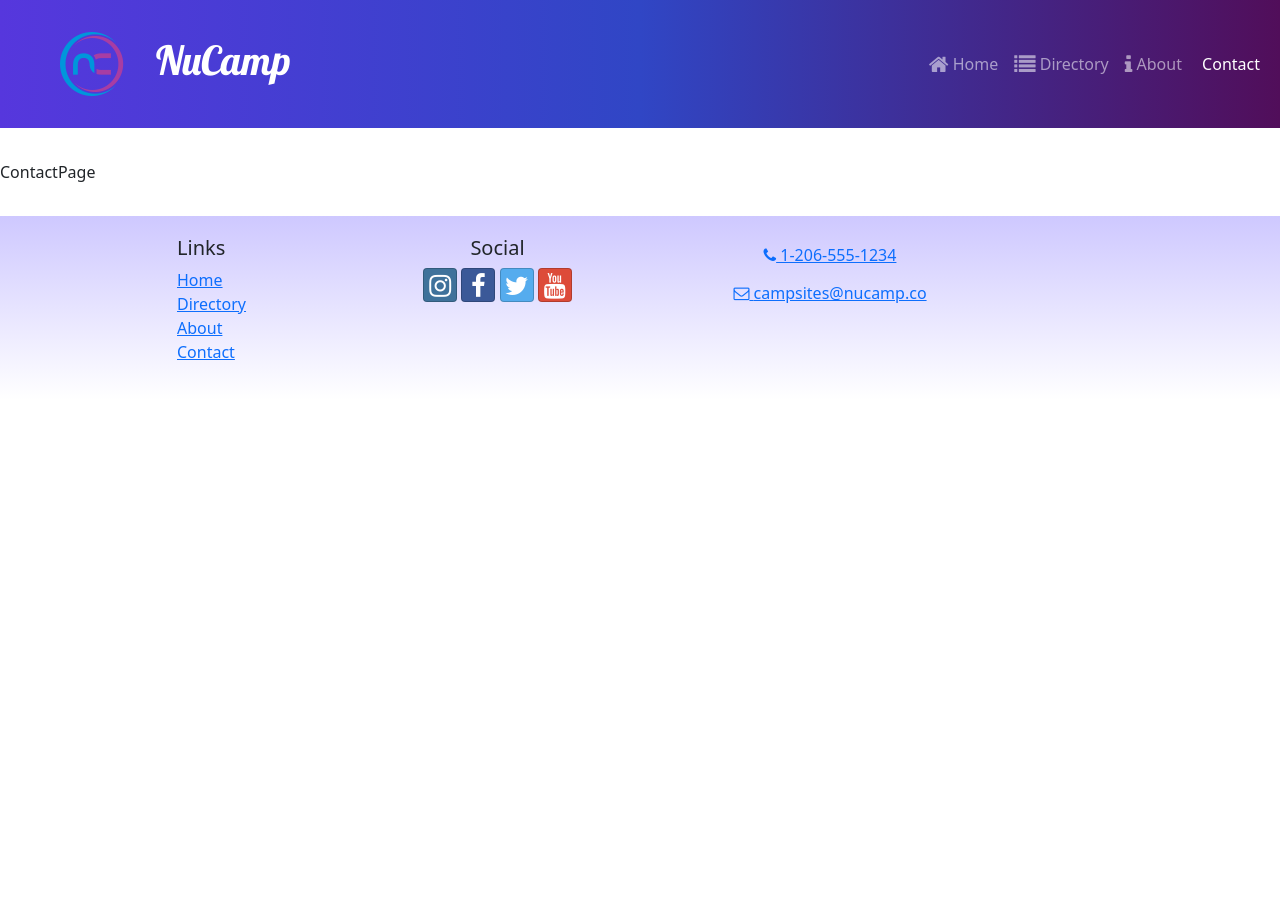
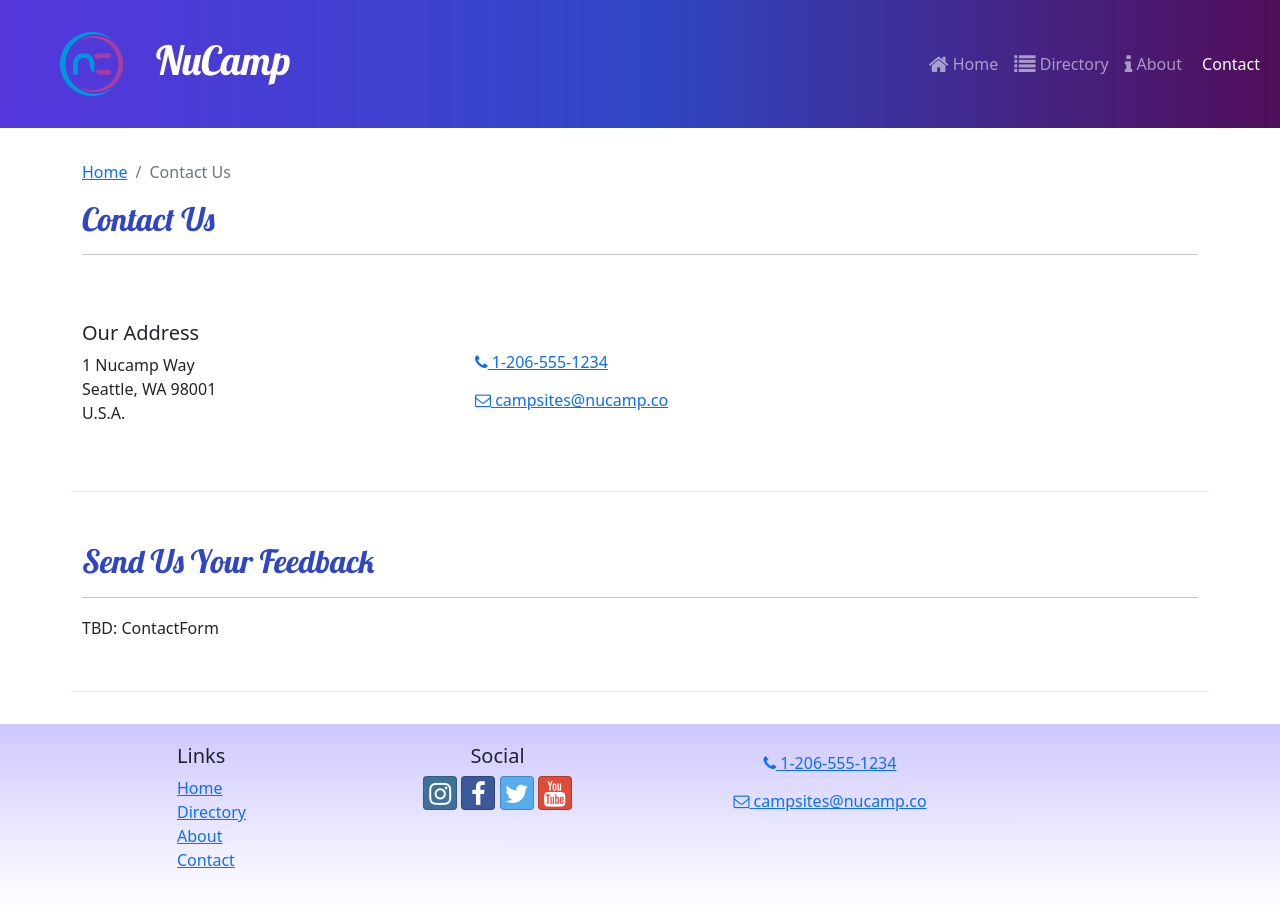
Before and after one commit to j-chaney3/nc-react, a React (Create React App) app in the folder nucampsite/: page /contact in a window 1280 px wide. Before the commit the page ends 800 px from the top, so only its background shows below. Built offline with nearby package versions, Linux system fonts and the light colour scheme.

Commit message:
ContactPage

```diff
--- a/nucampsite/src/pages/ContactPage.js
+++ b/nucampsite/src/pages/ContactPage.js
@@ -1,5 +1,49 @@
+import { Container, Col, Row } from 'reactstrap';
+import SubHeader from '../components/SubHeader';
+
 const ContactPage = () => {
-    return <div>ContactPage</div>
+    return (
+	<Container>
+		<SubHeader current="Contact Us" />
+		<Row className="row-content align-items-center">
+			<Col sm="4">
+				<h5>Our Address</h5>
+				<address>
+					1 Nucamp Way
+					<br />
+					Seattle, WA 98001
+					<br />
+					U.S.A.
+				</address>
+			</Col>
+			<Col>
+				<a
+					role="button"
+					className="btn btn-link"
+					href="tel:+12065551234"
+				>
+					<i className="fa fa-phone" /> 1-206-555-1234
+				</a>
+				<br />
+				<a
+					role="button"
+					className="btn btn-link"
+					href="mailto:fakeemail@fakeemail.co"
+				>
+					<i className="fa fa-envelope-o" /> campsites@nucamp.co
+				</a>
+			</Col>
+		</Row>
+
+		<Row className="row-content">
+			<Col xs="12">
+				<h2>Send Us Your Feedback</h2>
+				<hr />
+			</Col>
+			<Col>TBD: ContactForm</Col>
+		</Row>
+	</Container>
+    );
 };
 
 export default ContactPage;
```
